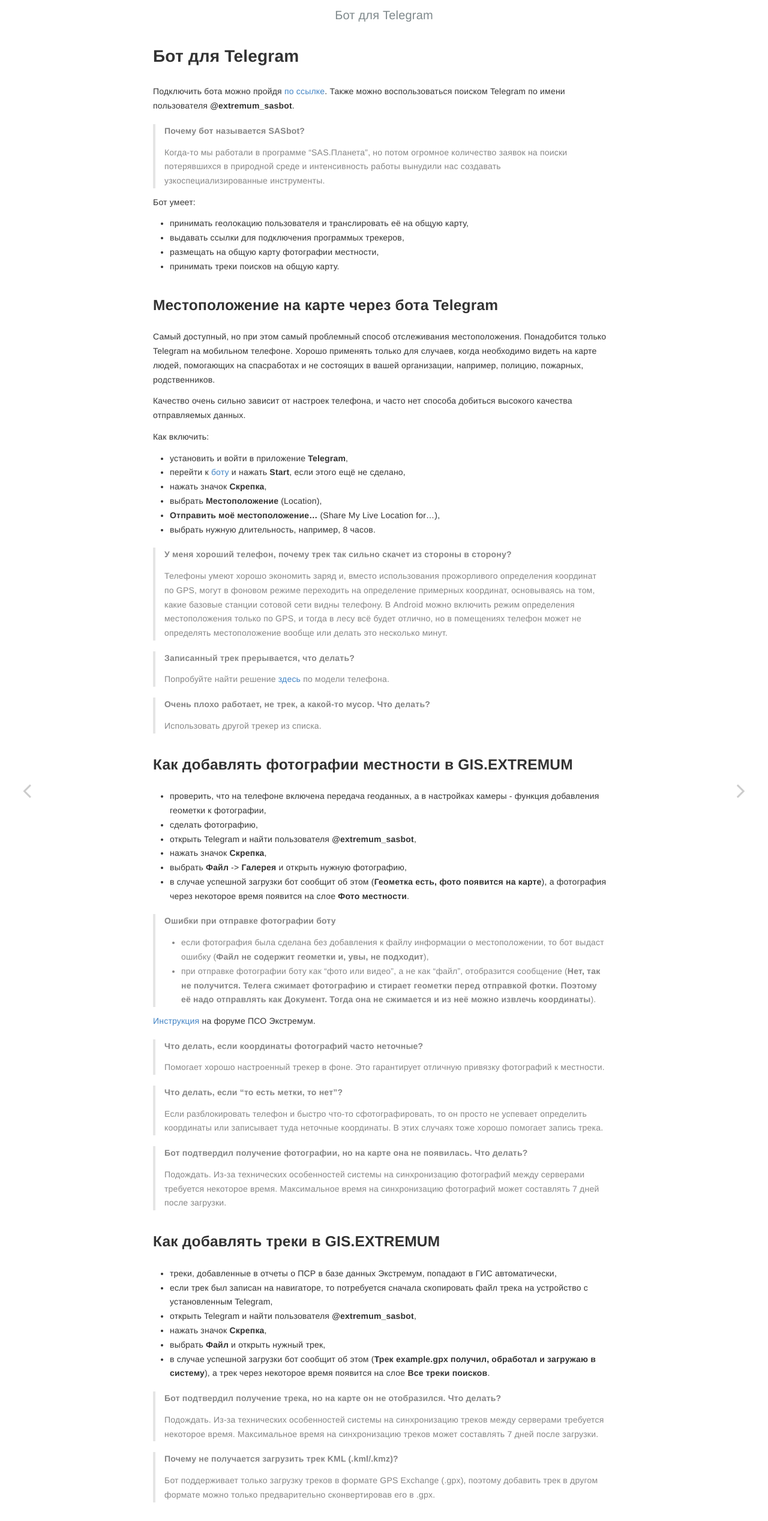
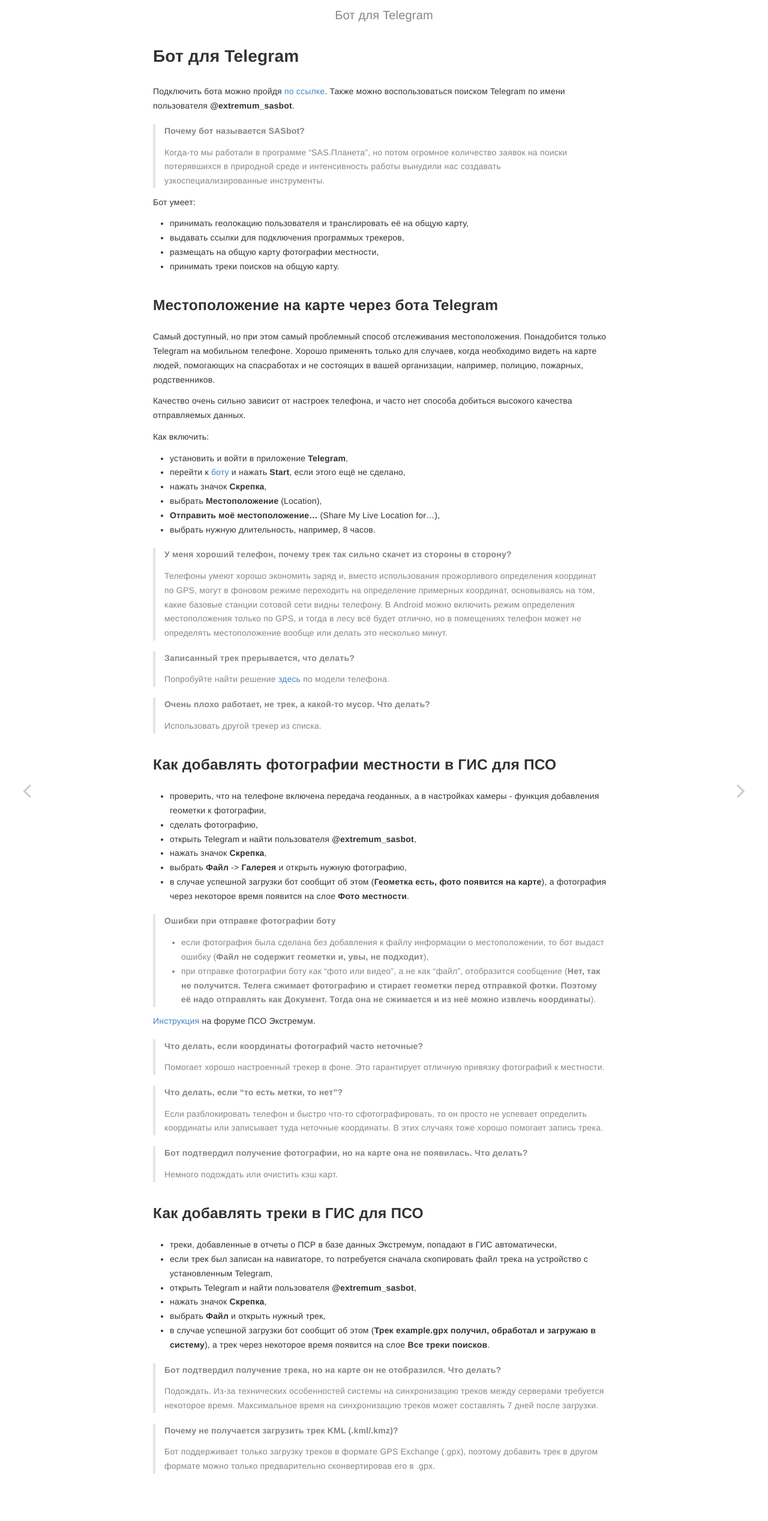
Before and after one commit to extremum-search-and-rescue/help.gis, a Jekyll site: the page built from _posts/2023-06-16-telegram-bot.md, in a window 1280 px wide. Shown: the whole page at 60% size. Built offline with Jekyll 4.4.1, drawn with Linux system fonts in a browser that asks for light colours.

Commit message:
Update 2023-06-16-telegram-bot.md

```diff
--- a/_posts/2023-06-16-telegram-bot.md
+++ b/_posts/2023-06-16-telegram-bot.md
@@ -41,7 +41,7 @@ redirect_from:
 > ##### Очень плохо работает, не трек, а какой-то мусор. Что делать?
 > Использовать другой трекер из списка.
 
-## Как добавлять фотографии местности в GIS.EXTREMUM
+## Как добавлять фотографии местности в ГИС для ПСО
 - проверить, что на телефоне включена передача геоданных, а в настройках камеры - функция добавления геометки к фотографии,
 - сделать фотографию,
 - открыть Telegram и найти пользователя **@extremum_sasbot**,
@@ -62,9 +62,9 @@ redirect_from:
 > Если разблокировать телефон и быстро что-то сфотографировать, то он просто не успевает определить координаты или записывает туда неточные координаты. В этих случаях тоже хорошо помогает запись трека.
 
 > ##### Бот подтвердил получение фотографии, но на карте она не появилась. Что делать?
-> Подождать. Из-за технических особенностей системы на синхронизацию фотографий между серверами требуется некоторое время. Максимальное время на синхронизацию фотографий может составлять 7 дней после загрузки.
+> Немного подождать или очистить кэш карт.
 
-## Как добавлять треки в GIS.EXTREMUM
+## Как добавлять треки в ГИС для ПСО
 - треки, добавленные в отчеты о ПСР в базе данных Экстремум, попадают в ГИС автоматически,
 - если трек был записан на навигаторе, то потребуется сначала скопировать файл трека на устройство с установленным Telegram,
 - открыть Telegram и найти пользователя **@extremum_sasbot**,
```
